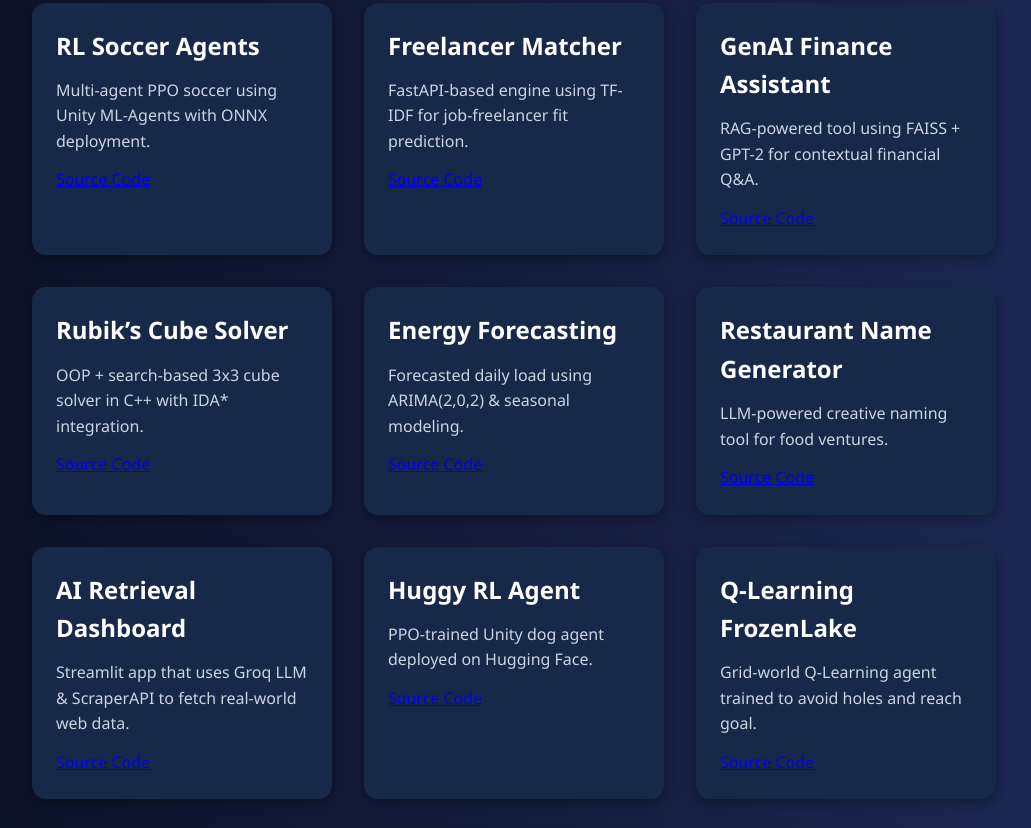
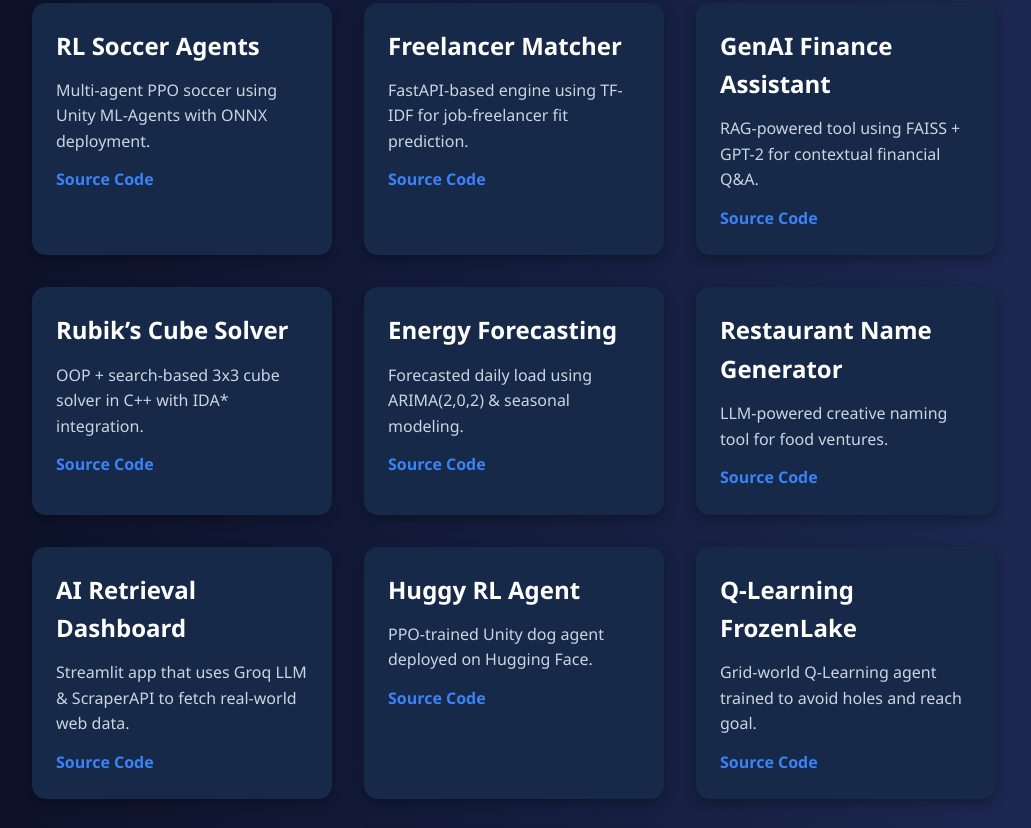
Before and after one commit to misbah17311/misbah-portfolio, a plain HTML site: page index.html in a window 1280 px wide. Shown: the part 1777-2605 px from the top of the page, without its empty margins (126-1157 px from the left). Drawn offline with Linux system fonts and the light colour scheme.

Commit message:
Update index.html

```diff
--- a/index.html
+++ b/index.html
@@ -58,7 +58,7 @@
         Developed a PPO agent for RB allocation in 5G MAC layer with priority encoding. Optimized HARQ performance and latency.
       </p>
       <a href="https://github.com/misbah17311/Intelligent-MAC-Layer-Resource-Block-Allocation" target="_blank" class="projectLink">GitHub</a>
-      <a href="#" target="_blank" class="https://drive.google.com/file/d/1gul7y1VvfGcqq-oS-ESe9-4PH840v0NN/view?usp=sharing">Paper</a>
+      <a href="https://drive.google.com/file/d/1gul7y1VvfGcqq-oS-ESe9-4PH840v0NN/view?usp=sharing" target="_blank" class="projectLink">Paper</a>
     </div>
   </div>
 </section>
@@ -70,61 +70,61 @@
     <div class="projectCard">
       <h3 class="projectTitle">RL Soccer Agents</h3>
       <p class="projectInfo">Multi-agent PPO soccer using Unity ML-Agents with ONNX deployment.</p>
-      <a href="#" class="https://huggingface.co/Misbah17311/AIvsAI">Source Code</a>
+      <a href="https://huggingface.co/Misbah17311/AIvsAI" class="projectLink" target="_blank">Source Code</a>
     </div>
 
     <div class="projectCard">
       <h3 class="projectTitle">Freelancer Matcher</h3>
       <p class="projectInfo">FastAPI-based engine using TF-IDF for job-freelancer fit prediction.</p>
-      <a href="#" class="https://github.com/misbah17311/FR">Source Code</a>
+      <a href="https://github.com/misbah17311/FR" class="projectLink" target="_blank">Source Code</a>
     </div>
 
     <div class="projectCard">
       <h3 class="projectTitle">GenAI Finance Assistant</h3>
       <p class="projectInfo">RAG-powered tool using FAISS + GPT-2 for contextual financial Q&A.</p>
-      <a href="#" class="https://github.com/misbah17311/GENAI">Source Code</a>
+      <a href="https://github.com/misbah17311/GENAI" class="projectLink" target="_blank">Source Code</a>
     </div>
 
     <div class="projectCard">
       <h3 class="projectTitle">Rubik’s Cube Solver</h3>
       <p class="projectInfo">OOP + search-based 3x3 cube solver in C++ with IDA* integration.</p>
-      <a href="#" class="https://github.com/misbah17311/CubeSolver">Source Code</a>
+      <a href="https://github.com/misbah17311/CubeSolver" class="projectLink" target="_blank">Source Code</a>
     </div>
 
     <div class="projectCard">
       <h3 class="projectTitle">Energy Forecasting</h3>
       <p class="projectInfo">Forecasted daily load using ARIMA(2,0,2) & seasonal modeling.</p>
-      <a href="#" class="https://github.com/misbah17311/ARIMA">Source Code</a>
+      <a href="https://github.com/misbah17311/ARIMA" class="projectLink" target="_blank">Source Code</a>
     </div>
 
     <div class="projectCard">
       <h3 class="projectTitle">Restaurant Name Generator</h3>
       <p class="projectInfo">LLM-powered creative naming tool for food ventures.</p>
-      <a href="#" class="https://github.com/misbah17311/Restaurant_name_generator">Source Code</a>
+      <a href="https://github.com/misbah17311/Restaurant_name_generator" class="projectLink" target="_blank">Source Code</a>
     </div>
 
     <div class="projectCard">
       <h3 class="projectTitle">AI Retrieval Dashboard</h3>
       <p class="projectInfo">Streamlit app that uses Groq LLM & ScraperAPI to fetch real-world web data.</p>
-      <a href="#" class="https://github.com/misbah17311/BreakoutAI-Assessment-">Source Code</a>
+      <a href="https://github.com/misbah17311/BreakoutAI-Assessment-" class="projectLink" target="_blank">Source Code</a>
     </div>
 
     <div class="projectCard">
       <h3 class="projectTitle">Huggy RL Agent</h3>
       <p class="projectInfo">PPO-trained Unity dog agent deployed on Hugging Face.</p>
-      <a href="#" class="https://huggingface.co/Misbah17311/ppo-Huggy">Source Code</a>
+      <a href="https://huggingface.co/Misbah17311/ppo-Huggy" class="projectLink" target="_blank">Source Code</a>
     </div>
 
     <div class="projectCard">
       <h3 class="projectTitle">Q-Learning FrozenLake</h3>
       <p class="projectInfo">Grid-world Q-Learning agent trained to avoid holes and reach goal.</p>
-      <a href="#" class="https://huggingface.co/Misbah17311/q-FrozenLake-v1-4x4-noSlippery">Source Code</a>
+      <a href="https://huggingface.co/Misbah17311/q-FrozenLake-v1-4x4-noSlippery" class="projectLink" target="_blank">Source Code</a>
     </div>
 
     <div class="projectCard">
       <h3 class="projectTitle">PPO LunarLander</h3>
       <p class="projectInfo">Stable-Baselines3 PPO agent trained to land spacecraft safely.</p>
-      <a href="#" class="https://huggingface.co/Misbah17311/ppo-LunarLander-v2">Source Code</a>
+      <a href="https://huggingface.co/Misbah17311/ppo-LunarLander-v2" class="projectLink" target="_blank">Source Code</a>
     </div>
 
   </div>
```
